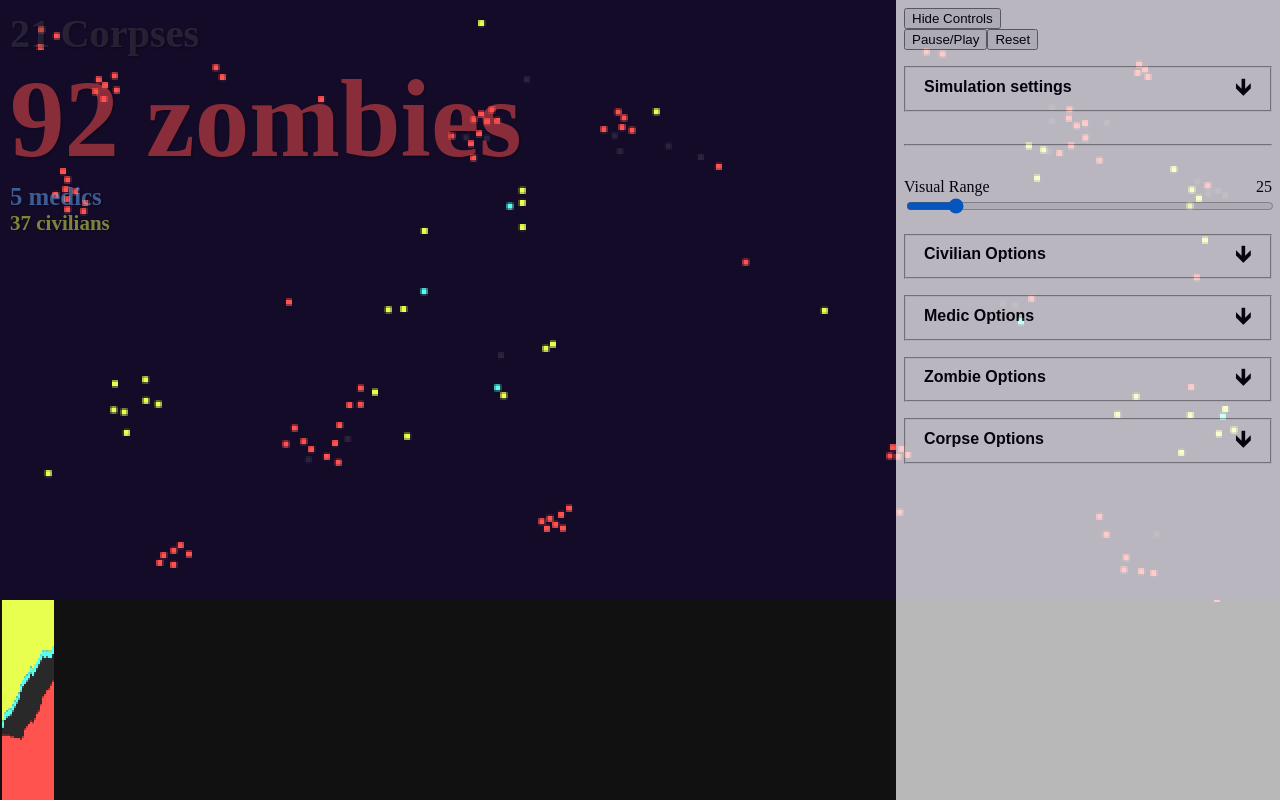
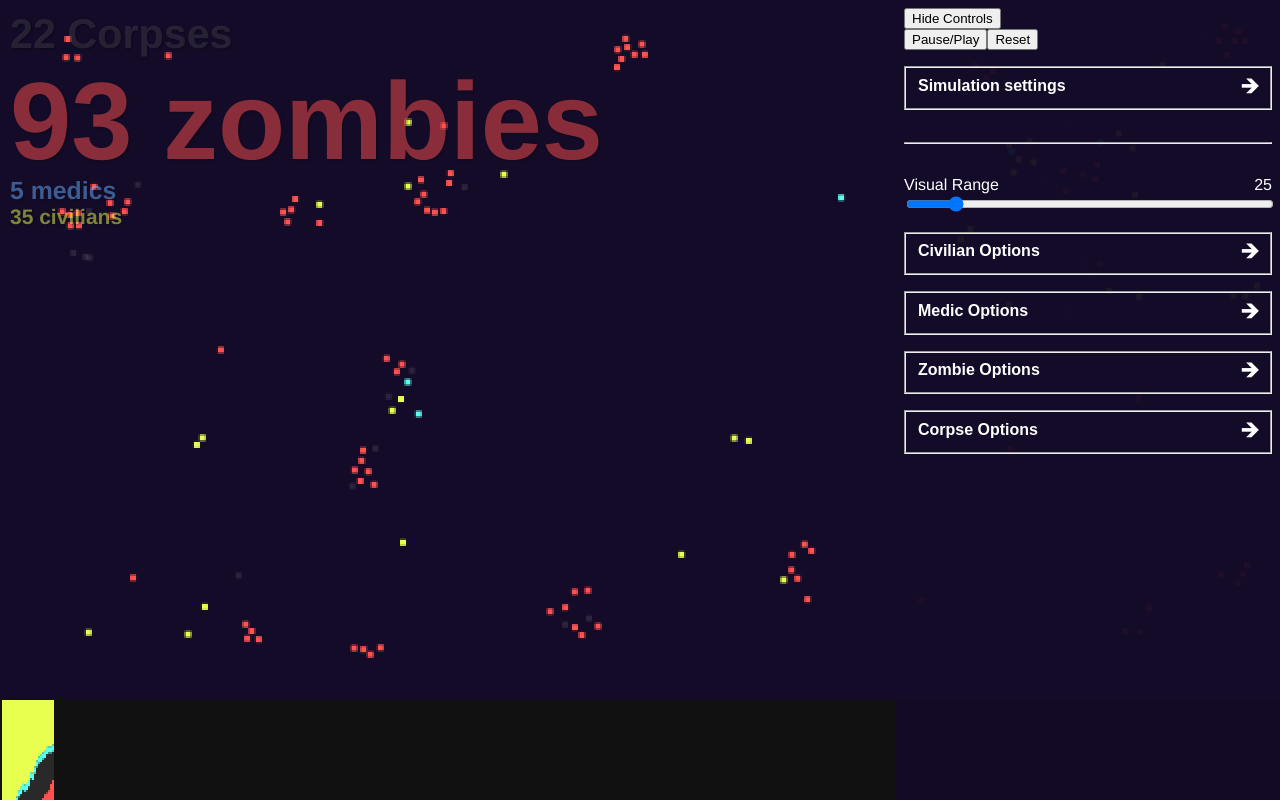
Before and after one commit to mrchimp/zombies-vs-medics, a Vue app: page / in a window 1280 px wide. Both pictures are taken after a click on the button "Show controls". Built offline with nearby package versions, Linux system fonts and the light colour scheme.

Commit message:
Tweak appearance

```diff
--- a/index.html
+++ b/index.html
@@ -10,6 +10,7 @@
             background-color: #170d2f;
             margin: 0;
             box-sizing: border-box;
+            font-family: "Helvetica Neue", Helvetica, Arial, sans-serif;
         }
       </style>
   </head>
--- a/src/components/ControlGroup.vue
+++ b/src/components/ControlGroup.vue
@@ -14,7 +14,12 @@ function toggle() {
   >
     <button class="group-title-bar" type="button" @click.prevent="toggle">
       <h2 class="group-title">{{ props.label }}</h2>
-      <div class="group-down-arrow">&#129147;</div>
+      <div
+        class="group-down-arrow"
+        :class="show ? 'group-down-arrow--active' : ''"
+      >
+        &#129147;
+      </div>
     </button>
     <div v-show="show" class="group-content">
       <slot />
@@ -30,12 +35,14 @@ function toggle() {
   margin-bottom: 1rem;
 }
 .group-title-bar {
+  align-items: center;
   background: none;
   border: none;
+  color: #fff;
   display: flex;
   justify-content: space-between;
-  align-items: center;
   line-height: 1;
+  padding: 0;
   width: 100%;
 }
 .group-title {
@@ -44,13 +51,13 @@ function toggle() {
 }
 .group-down-arrow {
   font-size: 1.5rem;
-  transform: rotate(0);
+  transform: rotate(-90deg);
   transition: transform 0.2s ease-out;
 }
 .group-down-arrow--active {
-  transform: rotate(180deg);
+  transform: rotate(0deg);
 }
 .group-content {
-  padding: 1rem 0;
+  padding: 1rem 0 0;
 }
 </style>
--- a/src/components/ZombiesVsMedics.vue
+++ b/src/components/ZombiesVsMedics.vue
@@ -136,7 +136,7 @@ function updateScale() {
 }
 
 function graphHeight() {
-  return 100;
+  return 50;
 }
 
 function randomVel() {
@@ -734,7 +734,7 @@ function updateCounts() {
 
     <div class="counts">
       <div
-        class="corpse-count"
+        class="count corpse-count"
         :style="{
           'font-size': corpseFontSize,
         }"
@@ -742,7 +742,7 @@ function updateCounts() {
         {{ corpseCount }} Corpses
       </div>
       <div
-        class="zombie-count"
+        class="count zombie-count"
         :style="{
           'font-size': zombieFontSize,
         }"
@@ -750,7 +750,7 @@ function updateCounts() {
         {{ zombieCount }} zombies
       </div>
       <div
-        class="medic-count"
+        class="count medic-count"
         :style="{
           'font-size': medicFontSize,
         }"
@@ -758,7 +758,7 @@ function updateCounts() {
         {{ medicCount }} medics
       </div>
       <div
-        class="civilian-count"
+        class="count civilian-count"
         :style="{
           'font-size': civlianFontSize,
         }"
@@ -788,12 +788,12 @@ canvas {
   z-index: 1;
 }
 .controls {
-  background: white;
+  background: hsla(258, 57%, 10%, 0.95);
+  color: #fff;
   display: flex;
   flex-direction: column;
   height: auto;
   overflow-y: scroll;
-  opacity: 0.7;
   position: absolute;
   right: 0;
   top: 0;
@@ -810,12 +810,17 @@ canvas {
   font-size: 21px;
   font-weight: bold;
   left: 0;
+  line-height: 1;
   opacity: 0.5;
   padding: 10px;
   position: absolute;
   text-shadow: 1px 1px 2px rgba(0, 0, 0, 0.7);
   top: 0;
+  transform: translateZ(0);
   z-index: 2;
+}
+.count {
+  margin-top: 0.1em;
 }
 .zombie-count {
   color: var(--zombie-color);
```
